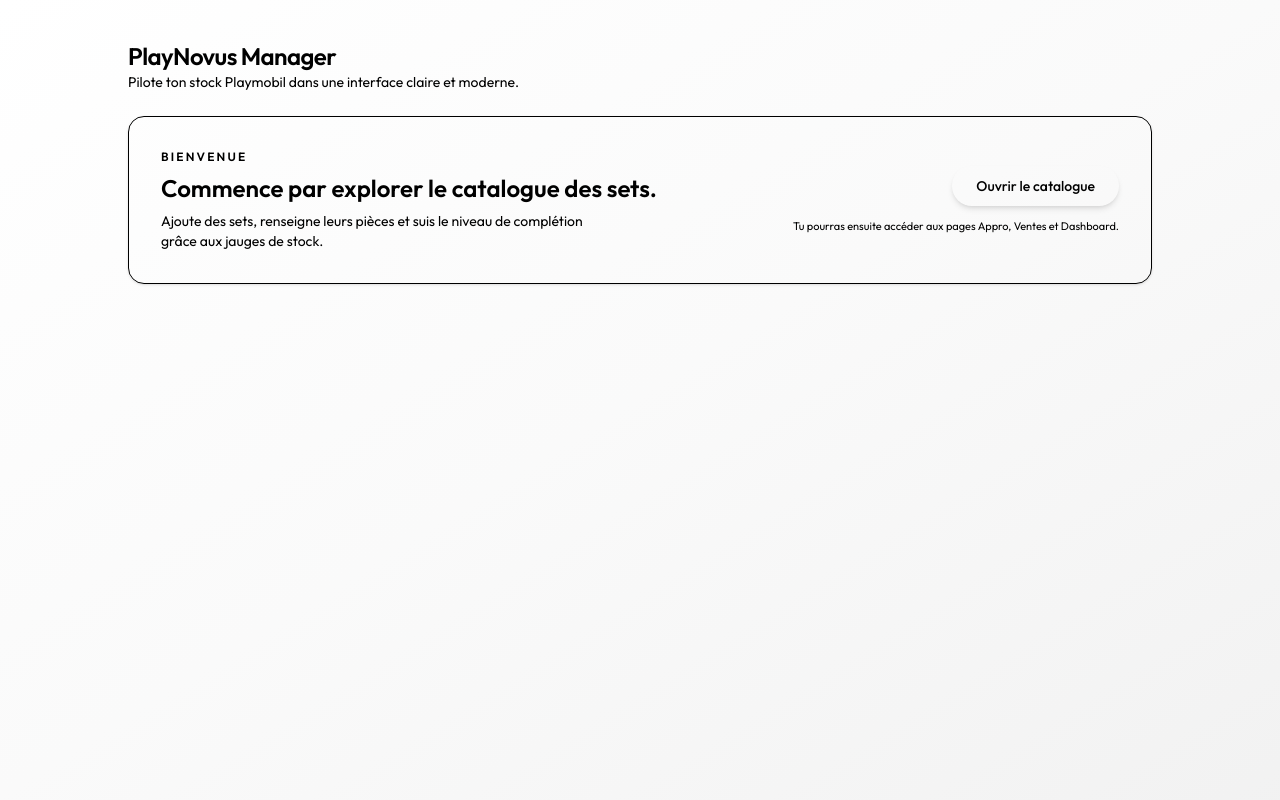
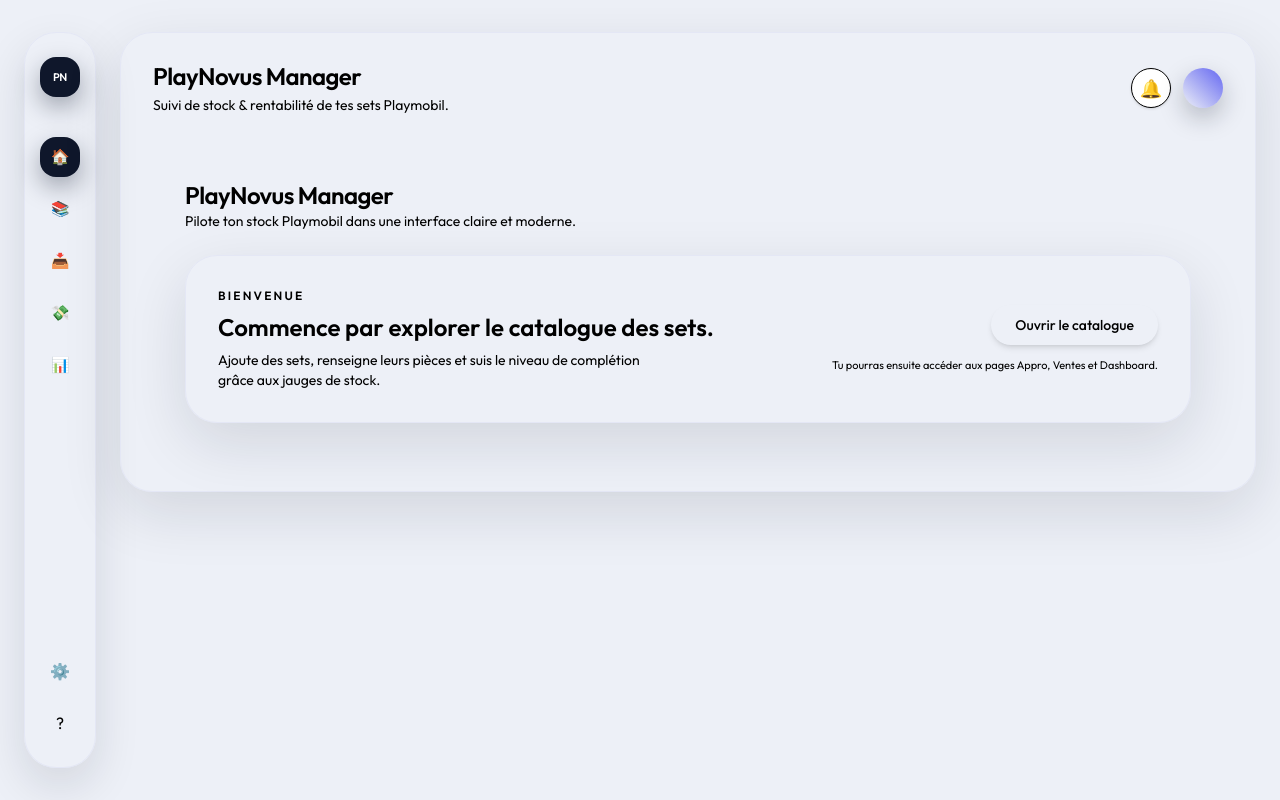
Before and after one commit to HuChrst1/playnovus-manager, a Next.js app: page / in a window 1280 px wide. Built offline with nearby package versions, Linux system fonts and the light colour scheme.

Commit message:
Phase 0.5 global. css et layout.tsx

```diff
--- a/src/app/catalogue/page.tsx
+++ b/src/app/catalogue/page.tsx
@@ -366,7 +366,7 @@
     return (
       <span
         className={cn(
-          "inline-flex items-center justify-center rounded-full px-3 h-7 text-xs font-semibold min-w-[3.5rem] border",
+          "inline-flex items-center justify-center rounded-full px-3 h-7 text-xs font-semibold min-w-14 border",
           bgClass,
           textClass,
           borderClass
--- a/src/app/globals.css
+++ b/src/app/globals.css
@@ -3,12 +3,15 @@
 @import "tailwindcss";
 @import "tw-animate-css";
 
+/* Dark variant Tailwind */
 @custom-variant dark (&:is(.dark *));
 
+/* Thème Tailwind inline (Shadcn + PlayNovus) */
 @theme inline {
   --color-background: var(--background);
   --color-foreground: var(--foreground);
-  --font-sans: "Outfit", system-ui, -apple-system, BlinkMacSystemFont, "Segoe UI", sans-serif;
+  --font-sans: "Outfit", system-ui, -apple-system, BlinkMacSystemFont, "Segoe UI",
+    sans-serif;
   --font-mono: var(--font-geist-mono);
   --color-sidebar-ring: var(--sidebar-ring);
   --color-sidebar-border: var(--sidebar-border);
@@ -45,62 +48,67 @@
   --radius-xl: calc(var(--radius) + 4px);
 }
 
+/* ===================== */
+/*       THEME LIGHT      */
+/* ===================== */
 :root {
-  /* === Palette PlayNovus (inspirée de ton maquette) === */
-
-  /* Fond général de l'app (#CAF0F8) */
-  --background: 190 77% 88%;
-  --foreground: 211 100% 12%; /* #001D3D */
+  /* Fond global très clair, bleu/gris comme sur la maquette */
+  --background: 225 40% 96%; /* ~ #EDF0F7 */
+  --foreground: 222 47% 11%; /* gris très foncé / presque noir */
 
   /* Cards / surfaces blanches */
   --card: 0 0% 100%;
-  --card-foreground: 211 100% 12%;
+  --card-foreground: 222 47% 11%;
 
   /* Popovers, dialogs */
   --popover: 0 0% 100%;
-  --popover-foreground: 211 100% 12%;
+  --popover-foreground: 222 47% 11%;
 
-  /* Primaire = bleu PlayNovus (#00B4D8) */
-  --primary: 190 100% 42%;
+  /* Primaire = bleu/violet des graphs & boutons “forts” */
+  --primary: 239 84% 64%; /* ~ #4F46E5 */
   --primary-foreground: 0 0% 100%;
 
-  /* Secondaire = bleu très clair pour tags / chips */
-  --secondary: 200 100% 96%;
-  --secondary-foreground: 211 100% 12%;
+  /* Secondaire = gris très clair (chips, fonds inputs) */
+  --secondary: 220 20% 96%; /* ~ #F3F4F6 */
+  --secondary-foreground: 222 47% 11%;
 
   /* Muted / texte secondaire */
-  --muted: 210 40% 96%;
+  --muted: 220 20% 96%;
   --muted-foreground: 215 16% 47%;
 
-  /* Accent = hover subtil, petits badges, etc. */
-  --accent: 200 100% 96%;
-  --accent-foreground: 211 100% 12%;
+  /* Accent = hover subtil, petits badges */
+  --accent: 220 20% 96%;
+  --accent-foreground: 222 47% 11%;
 
-  /* Erreur / dangereux (rouge) */
+  /* Erreur / dangereux (rouge badges) */
   --destructive: 0 84% 60%;
   --destructive-foreground: 0 0% 100%;
 
   /* Bordures / inputs */
-  --border: 210 40% 90%;
-  --input: 210 40% 90%;
-  --ring: 190 100% 42%;
+  --border: 214 32% 91%; /* ~ #E5E7EB */
+  --input: 214 32% 91%;
+  --ring: 239 84% 64%;
 
-  /* Arrondi global (cards très arrondies) */
+  /* Arrondi global */
   --radius: 1rem;
 
-  /* Couleurs graphiques (charts, jauges, etc.) */
-  --chart-1: 190 100% 42%;  /* #00B4D8 */
-  --chart-2: 205 98% 25%;   /* #01497C */
-  --chart-3: 145 74% 40%;   /* vert */
-  --chart-4: 36 100% 50%;   /* orange */
-  --chart-5: 0 84% 60%;     /* rouge */
-    /* États globaux (succès, warning, erreur, neutre) */
-    --status-good: var(--chart-3);     /* vert */
-    --status-medium: var(--chart-4);   /* orange */
-    --status-low: var(--chart-5);      /* rouge */
-    --status-unknown: 215 16% 47%;     /* gris texte secondaire */
+  /* Couleurs graphiques (cards KPI & status) */
+  --chart-1: 239 84% 64%; /* bleu */
+  --chart-2: 16 84% 60%;  /* orange */
+  --chart-3: 142 71% 45%; /* vert */
+  --chart-4: 48 96% 53%;  /* jaune */
+  --chart-5: 0 84% 60%;   /* rouge */
+
+  --status-good: var(--chart-3);
+  --status-medium: var(--chart-2);
+  --status-low: var(--chart-5);
+  --status-unknown: 215 16% 47%;
 }
 
+/* ===================== */
+/*       THEME DARK      */
+/* (on garde pour plus tard) */
+/* ===================== */
 .dark {
   --background: oklch(0.141 0.005 285.823);
   --foreground: oklch(0.985 0 0);
@@ -135,6 +143,9 @@
   --sidebar-ring: oklch(0.552 0.016 285.938);
 }
 
+/* ===================== */
+/*        BASE           */
+/* ===================== */
 @layer base {
   * {
     @apply border-border outline-ring/50;
@@ -144,56 +155,73 @@
     @apply bg-background text-foreground font-sans;
   }
 
-  /* Fond général façon dashboard PlayNovus */
+  /* Fond général type UI (clair, léger bleu/gris – pas de gros gradient bleu) */
   .app-shell {
-    @apply min-h-screen bg-gradient-to-br from-[#CAF0F8] via-[#E3F4FF] to-white;
+    @apply min-h-screen bg-[#edf0f7];
   }
 
-  /* Card standard (panneaux blancs) */
+  /* Carte principale (grand panneau blanc arrondi au centre) */
   .app-card {
-    @apply bg-card text-card-foreground rounded-3xl border border-white/70 shadow-[0_18px_45px_rgba(15,23,42,0.08)];
+    @apply bg-card text-card-foreground rounded-[32px]
+      shadow-[0_20px_60px_rgba(15,23,42,0.12)]
+      border border-[#e4e7f5];
   }
 }
 
-@layer base {
-  /* Fond général façon dashboard */
-  .app-shell {
-    @apply min-h-screen bg-gradient-to-br from-[oklch(1_0_0)] via-[oklch(0.985_0_0)] to-[oklch(0.96_0_0)];
-  }
-
-  /* Style standard pour les cartes / panneaux */
-  .app-card {
-    @apply bg-card text-card-foreground rounded-2xl shadow-sm border border-border;
-  }
-}
-
+/* ===================== */
+/*     COMPONENTS UI     */
+/* ===================== */
 @layer components {
   /* Micro-titre au-dessus d’un bloc / card */
   .app-section-label {
-    @apply text-[11px] font-semibold uppercase tracking-[0.18em] text-muted-foreground;
+    @apply text-[11px] font-semibold uppercase tracking-[0.18em]
+      text-muted-foreground;
   }
 
-  /* En-tête de tableau façon maquette */
-  .app-table-head {
-    @apply bg-white/80 backdrop-blur-sm text-xs uppercase text-muted-foreground border-b border-border;
-  }
-
-  /* Ligne de tableau standard */
-  .app-table-row {
-    @apply bg-white/60 hover:bg-[#E0F2FE] transition-colors;
-  }
-
-  /* Sidebar (pour plus tard) */
+  /* Sidebar (colonne verticale gauche comme sur la maquette) */
   .app-sidebar {
-    @apply flex flex-col gap-3 py-4 px-2 bg-[#00B4D8] text-white rounded-3xl shadow-[0_18px_45px_rgba(15,23,42,0.35)];
+    @apply flex flex-col justify-between items-center
+      rounded-[32px] bg-card
+      shadow-[0_18px_45px_rgba(15,23,42,0.12)]
+      px-2 py-6 w-[72px] border border-[#e4e7f5];
   }
 
   .app-sidebar-item {
     @apply flex items-center justify-center rounded-2xl h-10 w-10 cursor-pointer
-      bg-white/10 hover:bg-white/25 transition-colors;
+      bg-transparent hover:bg-[#f3f4ff] transition-colors;
   }
 
   .app-sidebar-item--active {
-    @apply bg-[#CAF0F8] text-[#001D3D] shadow-[0_10px_25px_rgba(15,23,42,0.25)];
+    @apply bg-slate-900 text-white
+      shadow-[0_10px_25px_rgba(15,23,42,0.35)];
+  }
+
+  /* En-tête de tableau façon “Order list” */
+  .app-table-head {
+    @apply bg-[#f5f7fb] text-[11px] font-semibold uppercase tracking-[0.16em]
+      text-muted-foreground border-b border-[#e4e7f5];
+  }
+
+  /* Ligne de tableau – claire, séparateurs fins, hover léger */
+  .app-table-row {
+    @apply bg-white text-sm border-b border-[#e5e7eb]
+      hover:bg-[#f9fafb] transition-colors;
+  }
+
+  /* Badges status type “delivered / on way / await” (pour plus tard) */
+  .app-status-pill {
+    @apply inline-flex items-center rounded-full px-3 py-1 text-[11px] font-semibold;
+  }
+
+  .app-status-pill--good {
+    @apply bg-emerald-100 text-emerald-700;
+  }
+
+  .app-status-pill--warn {
+    @apply bg-amber-100 text-amber-700;
+  }
+
+  .app-status-pill--bad {
+    @apply bg-red-100 text-red-700;
   }
 }
--- a/src/app/layout.tsx
+++ b/src/app/layout.tsx
@@ -13,9 +13,122 @@
 }>) {
   return (
     <html lang="fr">
-      {/* Outfit est déclarée dans globals.css comme font-sans */}
       <body className="app-shell font-sans antialiased">
-        {children}
+        {/* Fond global clair + app centrée horizontalement, alignée en haut */}
+        <div className="min-h-screen flex justify-center px-3 sm:px-6 py-6 md:py-8">
+          <div className="flex w-full max-w-7xl gap-4 sm:gap-6">
+            {/* Sidebar verticale façon maquette (menu gauche) */}
+            <aside className="hidden md:flex app-sidebar">
+              {/* Haut : logo + icônes principales */}
+              <div className="flex flex-col items-center gap-4">
+                {/* Logo PlayNovus minimal */}
+                <div className="flex h-10 w-10 items-center justify-center rounded-2xl bg-slate-900 text-[11px] font-semibold tracking-tight text-white shadow-[0_10px_25px_rgba(15,23,42,0.35)]">
+                  PN
+                </div>
+
+                {/* Navigation principale (icônes seulement pour l’instant) */}
+                <nav className="mt-6 flex flex-col items-center gap-3">
+                  {/* Dashboard (actif) */}
+                  <button
+                    type="button"
+                    className="app-sidebar-item app-sidebar-item--active"
+                    aria-label="Dashboard"
+                  >
+                    <span className="text-[15px]">🏠</span>
+                  </button>
+
+                  {/* Catalogue */}
+                  <button
+                    type="button"
+                    className="app-sidebar-item"
+                    aria-label="Catalogue"
+                  >
+                    <span className="text-[15px]">📚</span>
+                  </button>
+
+                  {/* Approvisionnement */}
+                  <button
+                    type="button"
+                    className="app-sidebar-item"
+                    aria-label="Approvisionnement"
+                  >
+                    <span className="text-[15px]">📥</span>
+                  </button>
+
+                  {/* Ventes */}
+                  <button
+                    type="button"
+                    className="app-sidebar-item"
+                    aria-label="Ventes"
+                  >
+                    <span className="text-[15px]">💸</span>
+                  </button>
+
+                  {/* Dashboard KPI (pour plus tard) */}
+                  <button
+                    type="button"
+                    className="app-sidebar-item"
+                    aria-label="Dashboard KPIs"
+                  >
+                    <span className="text-[15px]">📊</span>
+                  </button>
+                </nav>
+              </div>
+
+              {/* Bas : paramètres / aide */}
+              <div className="flex flex-col items-center gap-3">
+                <button
+                  type="button"
+                  className="app-sidebar-item"
+                  aria-label="Paramètres"
+                >
+                  <span className="text-[16px]">⚙️</span>
+                </button>
+                <button
+                  type="button"
+                  className="app-sidebar-item"
+                  aria-label="Aide"
+                >
+                  <span className="text-[16px]">?</span>
+                </button>
+              </div>
+            </aside>
+
+            {/* Carte principale de contenu (le gros bloc blanc arrondi) */}
+            <div className="flex-1">
+              <div className="app-card px-4 py-4 sm:px-6 sm:py-6 lg:px-8 lg:py-7 flex flex-col gap-6">
+                {/* Topbar façon maquette : titre, sous-titre, actions à droite */}
+                <header className="flex items-center justify-between gap-4">
+                  <div className="flex flex-col gap-1">
+                    <h1 className="text-xl sm:text-2xl font-semibold leading-tight tracking-tight">
+                      PlayNovus Manager
+                    </h1>
+                    <p className="text-xs sm:text-sm text-muted-foreground">
+                      Suivi de stock &amp; rentabilité de tes sets Playmobil.
+                    </p>
+                  </div>
+
+                  <div className="flex items-center gap-3">
+                    {/* Bouton notifications */}
+                    <button
+                      type="button"
+                      className="flex h-10 w-10 items-center justify-center rounded-full bg-white shadow-sm border border-border"
+                      aria-label="Notifications"
+                    >
+                      <span className="text-[18px]">🔔</span>
+                    </button>
+
+                    {/* Avatar utilisateur rond avec dégradé */}
+                    <div className="h-10 w-10 rounded-full bg-linear-to-tr from-primary to-[#6366f1] shadow-[0_10px_25px_rgba(15,23,42,0.25)]" />
+                  </div>
+                </header>
+
+                {/* Zone de contenu des pages (catalogue, approvisionnement, etc.) */}
+                <main className="flex-1 space-y-6">{children}</main>
+              </div>
+            </div>
+          </div>
+        </div>
       </body>
     </html>
   );
--- a/src/components/catalogue/set-image.tsx
+++ b/src/components/catalogue/set-image.tsx
@@ -7,7 +7,7 @@
 
 export function SetImage({ url, name }: SetImageProps) {
   return (
-    <div className="relative w-full aspect-[4/3] rounded-xl border border-zinc-300 bg-white shadow-sm overflow-hidden">
+    <div className="relative w-full aspect-4/3 rounded-xl border border-zinc-300 bg-white shadow-sm overflow-hidden">
       <div className="w-full h-full flex items-center justify-center p-4">
         {url ? (
           // eslint-disable-next-line @next/next/no-img-element
```
